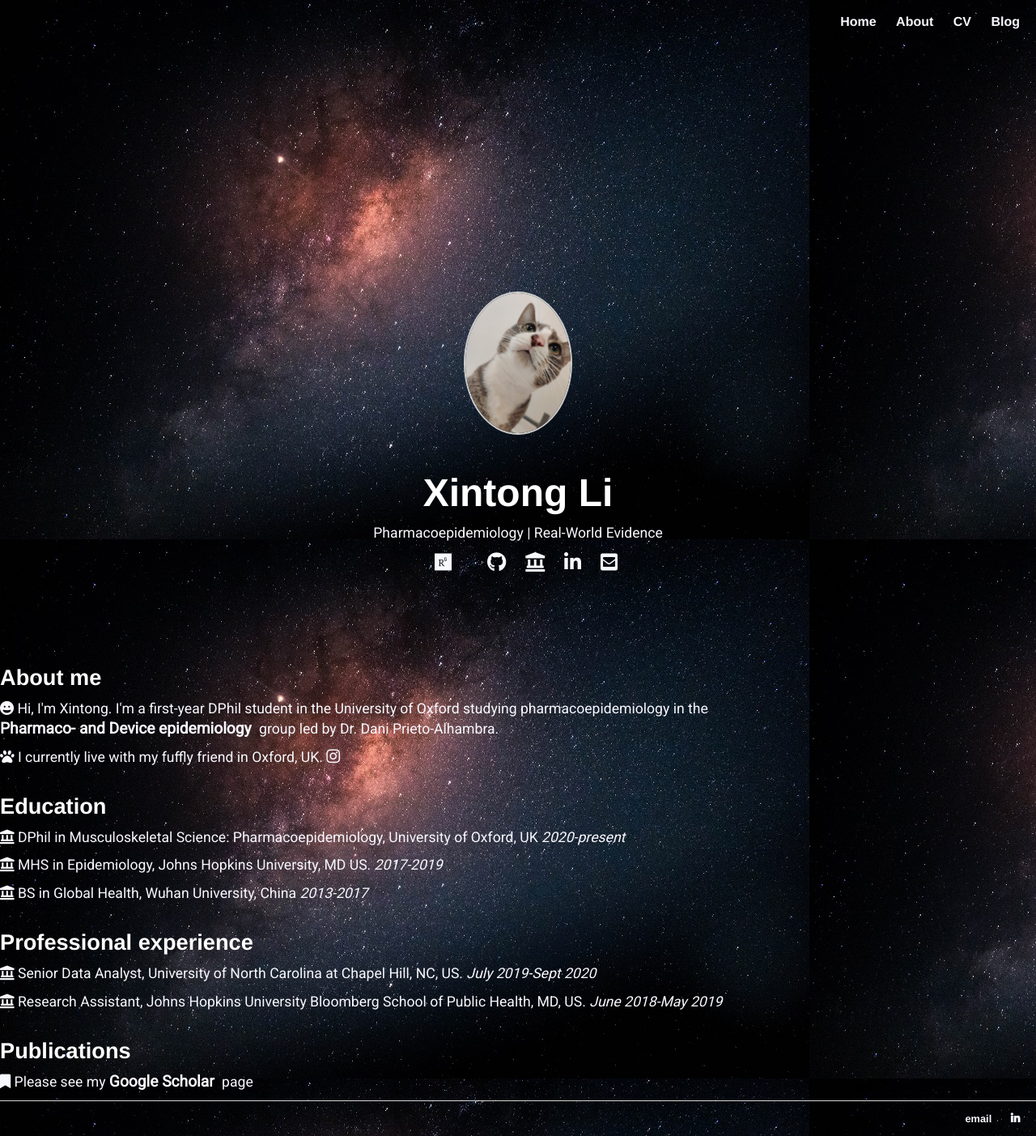
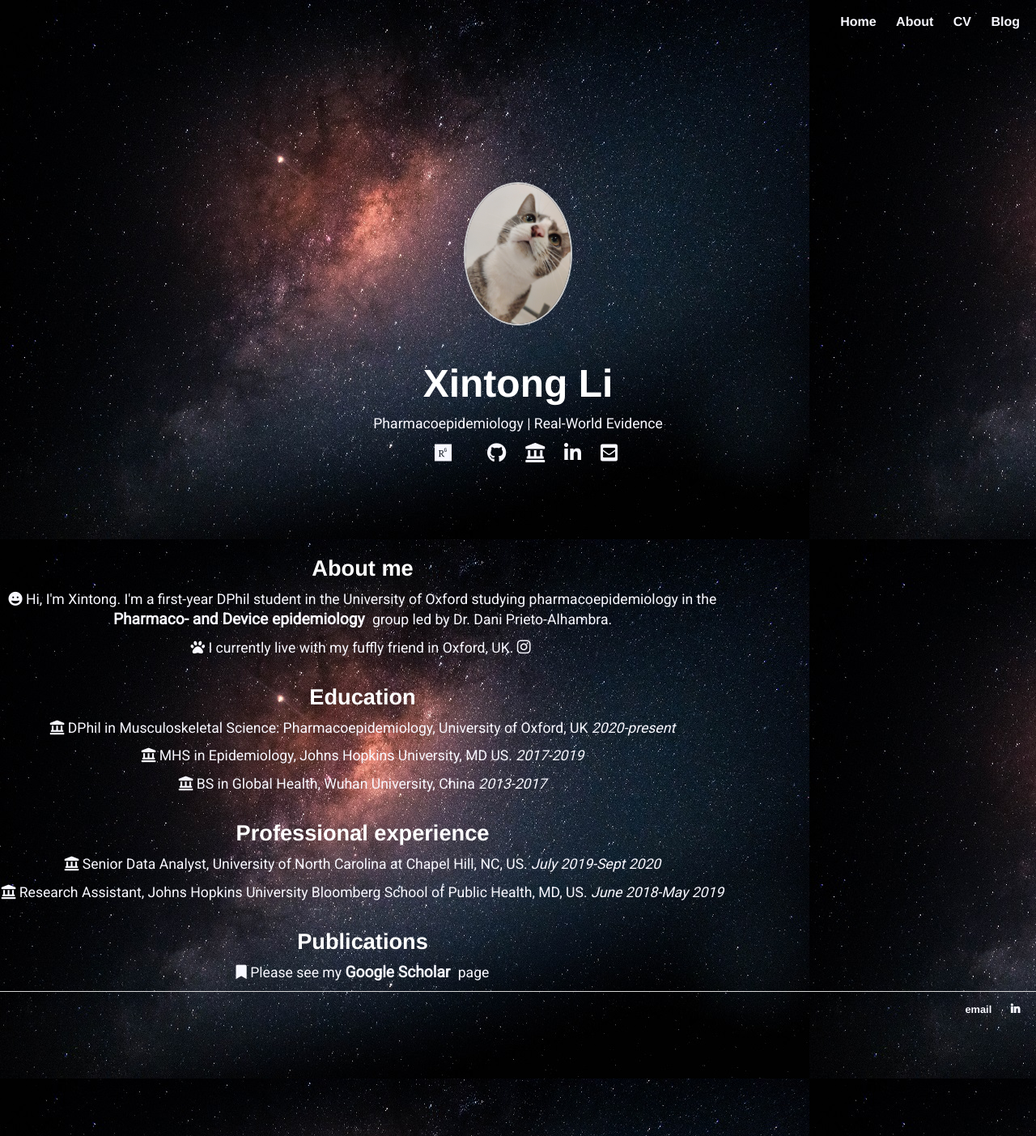
Before and after one commit to Xintong-Li-ZnCu/Xintong-Li-ZnCu.github.io, a Jekyll site: the page built from index.html, in a window 1280 px wide. Shown: the whole page at 81% size. Built offline with Jekyll 4.4.1, drawn with Linux system fonts in a browser that asks for light colours; nearby versions of some CDN libraries; a style sheet for code colours, icons or effects is not loaded.

Commit message:
Update main.css

```diff
--- a/css/main.css
+++ b/css/main.css
@@ -20,7 +20,7 @@
 }
 /* section 1 */
 .section-1{
-    padding-top: 40vh;
+    padding-top: 25vh;
     text-align: center;
 }
 
@@ -43,6 +43,7 @@
 .section-2{
     padding-top: 10vh;
     width: 70%;
+    text-align: center;
 }
 
 .section-2 h2{
```
